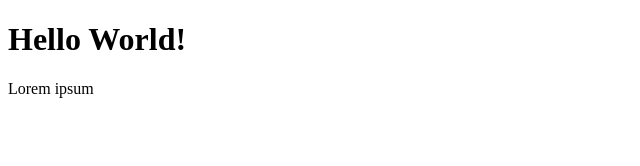
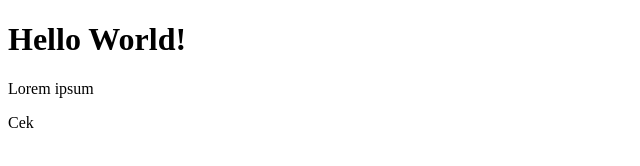
Before and after one commit to yudo23/yudo-git-tes, a plain HTML site: page index.html in a window 1280 px wide. Shown: the full height of the page, 0-640 px from the left. Drawn offline with Linux system fonts and the light colour scheme.

Commit message:
Styles.css

```diff
--- a/index.html
+++ b/index.html
@@ -6,5 +6,6 @@
 <body>
 	<h1>Hello World!</h1>
 	<p>Lorem ipsum</p>
+	<p>Cek</p>
 </body>
 </html>
```
